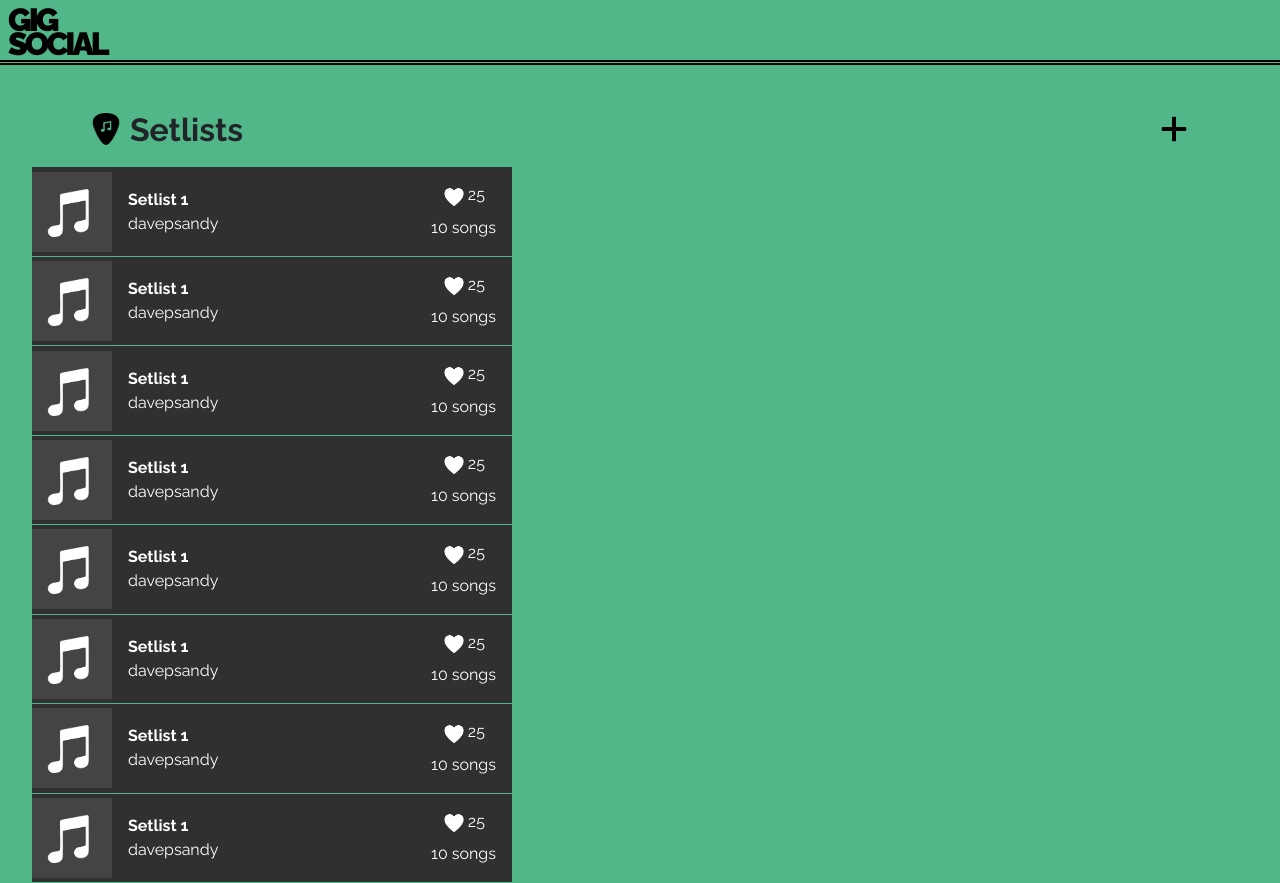
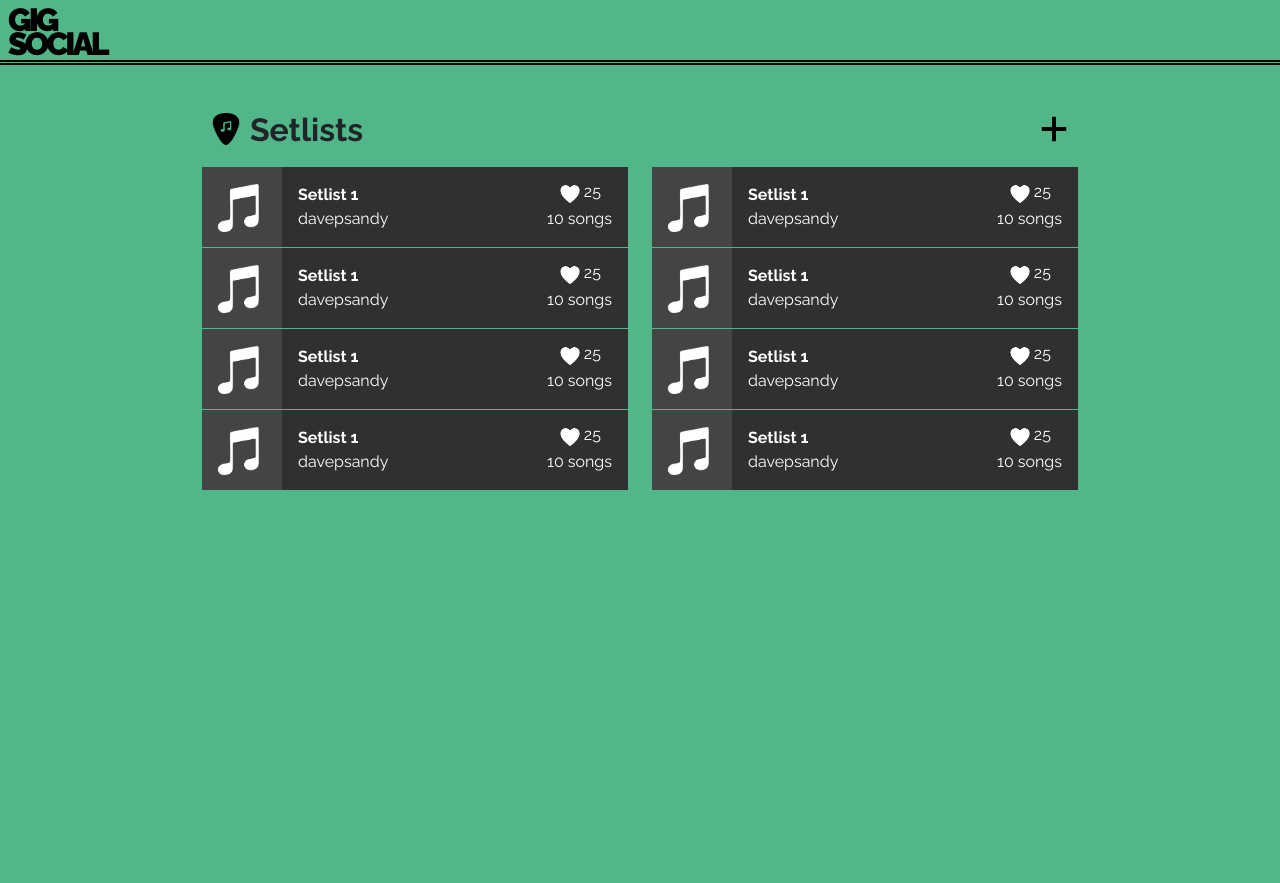
Before and after one commit to davepaulsanders/gigSocial, a React (Create React App) app in the folder client/: page /profile in a window 1280 px wide. After the commit the page ends 800 px from the top, so only its background shows below. Built offline with nearby package versions, Linux system fonts and the light colour scheme; no server answers.

Commit message:
grid system set up for setlists

```diff
--- a/client/src/components/Setlist/Setlist.css
+++ b/client/src/components/Setlist/Setlist.css
@@ -18,7 +18,6 @@
     padding-left: 0.1rem;
 }
 .song-number {
-    margin-top: 0.33rem;
     margin-right: 1rem;
 }
 .likes-songs-container{
@@ -27,7 +26,7 @@
     justify-content: center;
     align-items: center;
     margin-right: 1rem;
-    margin-top: 1rem;
+    margin-top: 0.8rem;
 }
 .album-info {
     margin: 0;
--- a/client/src/pages/Profile/Profile.css
+++ b/client/src/pages/Profile/Profile.css
@@ -1,9 +1,14 @@
 .setlist-container {
     margin: 0 auto;
-    width: 95%;
+    flex-direction: column;
+    align-items: center;
+    max-width: 900px;
 
 }
-
+.setlist-row {
+    padding-left: 0!important;
+    margin: 0!important;
+}
 .setlists-title {
     font-size: 2rem;
     font-weight: 700;
--- a/client/src/pages/Profile/Profile.js
+++ b/client/src/pages/Profile/Profile.js
@@ -37,26 +37,42 @@ export const Profile = () => {
   return (
     <div>
       <Header />
-      <div className="container">
+      <div className="setlist-container container">
         <div className="row">
-          <div className="setlist-header col-4 d-flex">
+          <div className="col setlist-header d-flex">
             <img className="guitar-pick" src={pick} alt="guitar pick" />
             <h2 className="setlists-title">Setlists</h2>
           </div>
-          <div className="plus-col col-8">
+          <div className="col plus-col">
             <img className="plus" src={plus} alt="add playlist" />
           </div>
         </div>
+        <div className="row">
+          <div className="col-md-6">
+          <Setlist />
           </div>
-      <div className="setlist-container">
+          <div className="col-md-6">
           <Setlist />
+          </div>
+          <div className="col-md-6">
           <Setlist />
+          </div>
+          <div className="col-md-6">
           <Setlist />
+          </div>
+          <div className="col-md-6">
           <Setlist />
+          </div>
+          <div className="col-md-6">
           <Setlist />
+          </div>
+          <div className="col-md-6">
           <Setlist />
+          </div>
+          <div className="col-md-6">
           <Setlist />
-        <Setlist />
+          </div>
+        </div>
       </div>
     </div>
   );
--- a/client/src/styled-components/styled-components.js
+++ b/client/src/styled-components/styled-components.js
@@ -47,7 +47,7 @@ export const BUTTON = styled.button`
 `;
 
 export const SONG_CONTAINER = styled.div`
-  max-width: 30rem;
+  width: 100%;
   background-color: #303030;
   font-size: 1rem;
   color: white;
```
Lines whose indentation alone changed are shown as unchanged.
